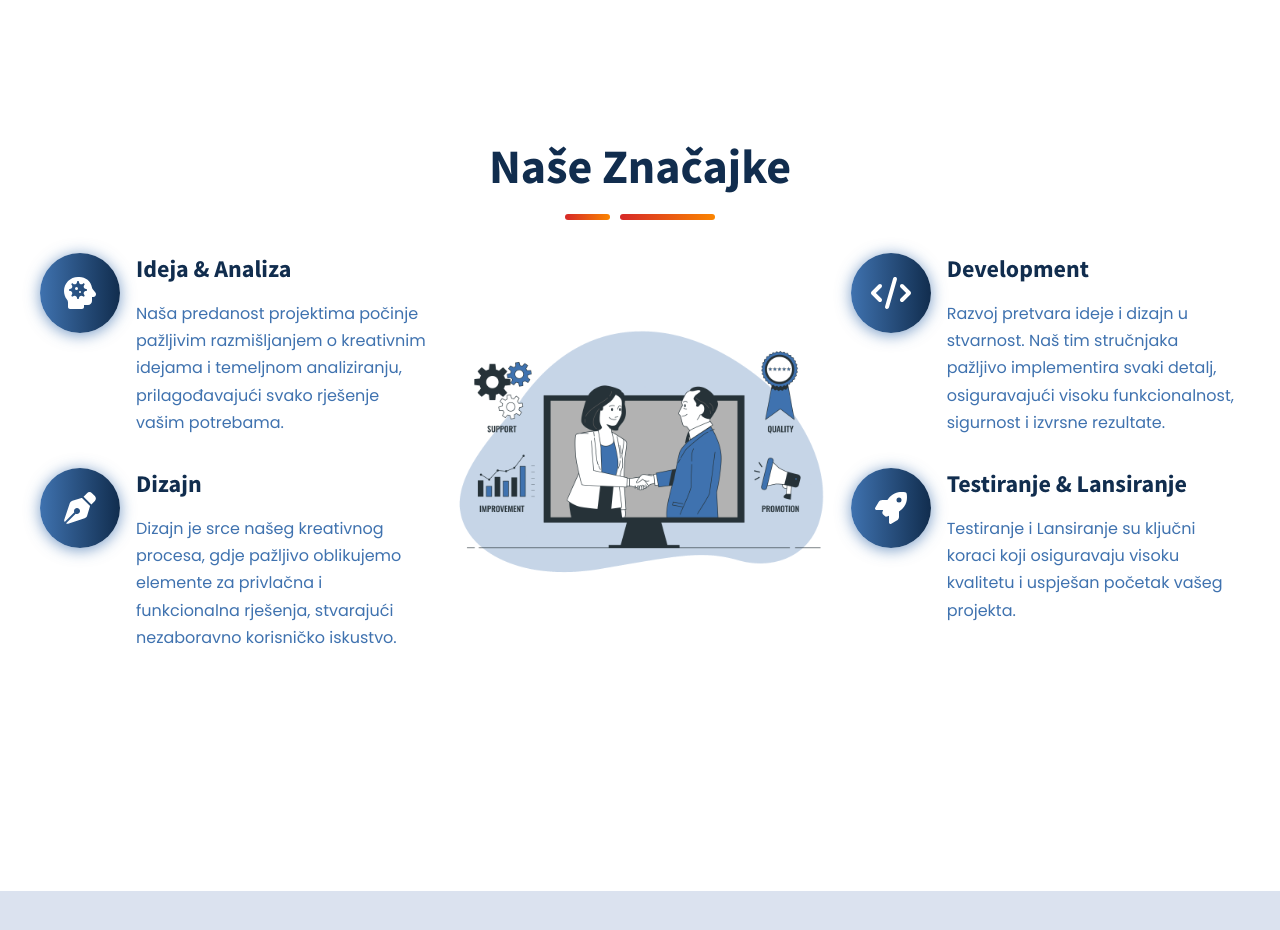
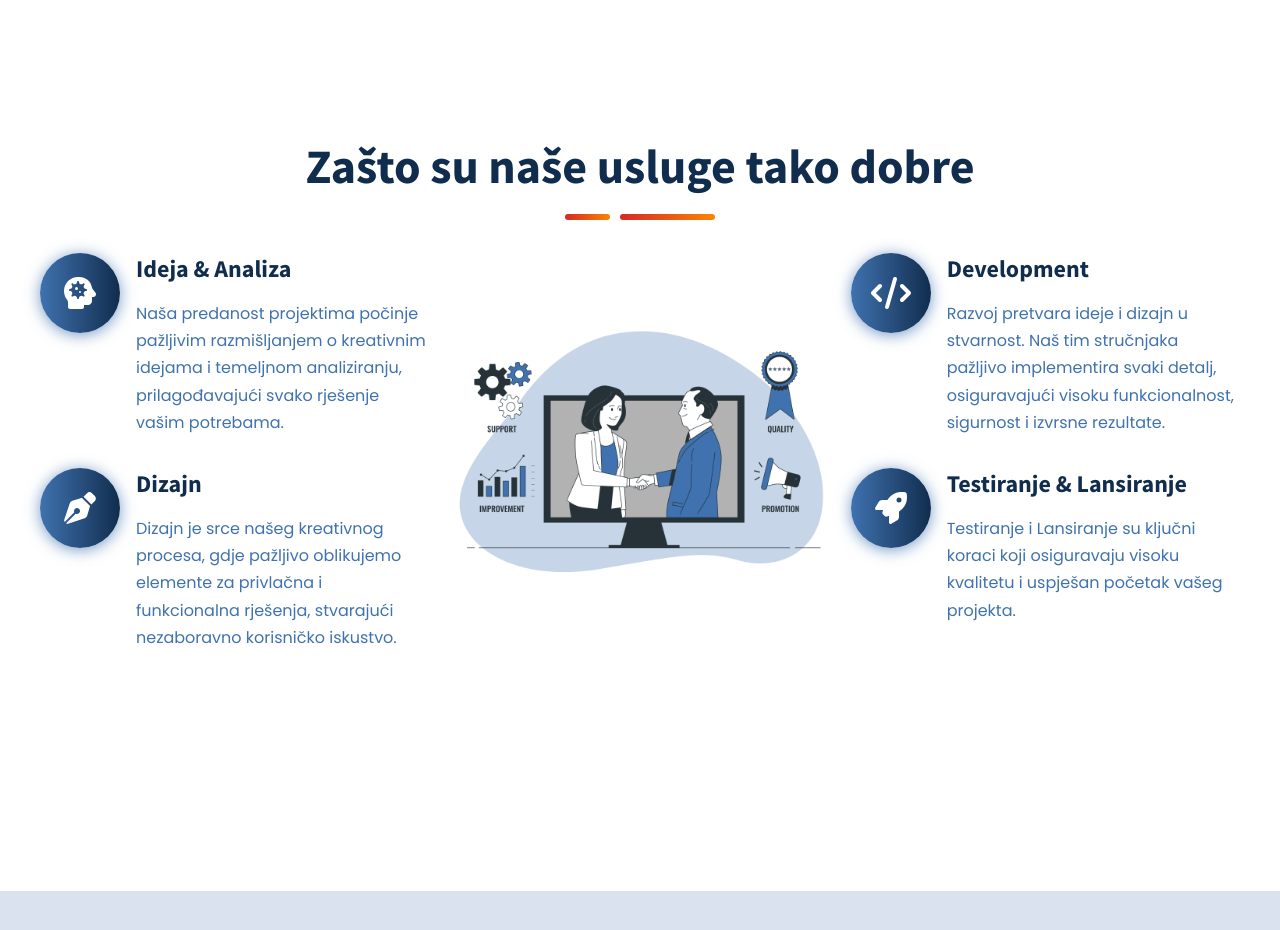
Before and after one commit to SudodoSu/website-agency, a React (Create React App) app: page /home in a window 1280 px wide. Shown: the part 2660-3590 px from the top of the page. Built offline with nearby package versions, Linux system fonts and the light colour scheme; a web font is replaced by a local one.

Commit message:
Update section four

```diff
--- a/src/components/section-four.js
+++ b/src/components/section-four.js
@@ -29,7 +29,7 @@ function SectionFour() {
         <section className="section-four">
             <div className="max-width">
                 <div className="section-four-title">
-                    <h1>Naše Značajke</h1>
+                    <h1>Zašto su naše usluge tako dobre</h1>
                     <div className="section-two-line"></div>
                 </div>
                 <div className="section-four-bottom">
```
